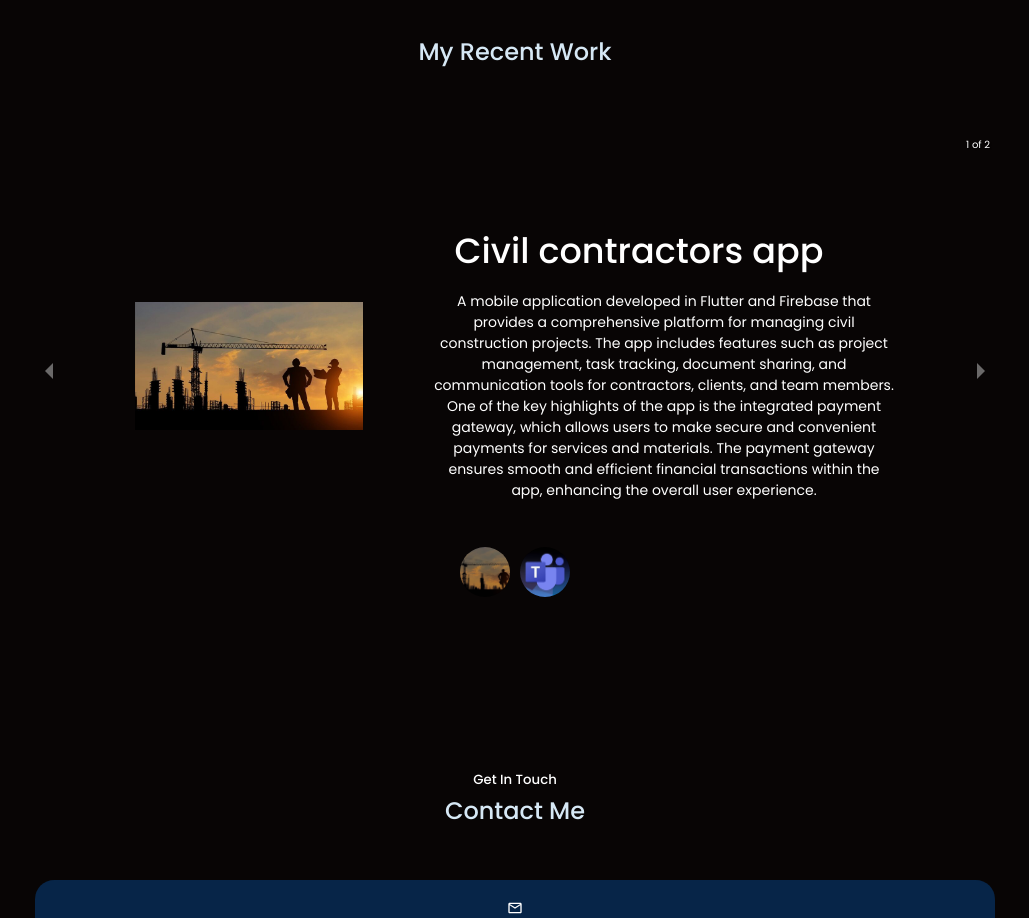
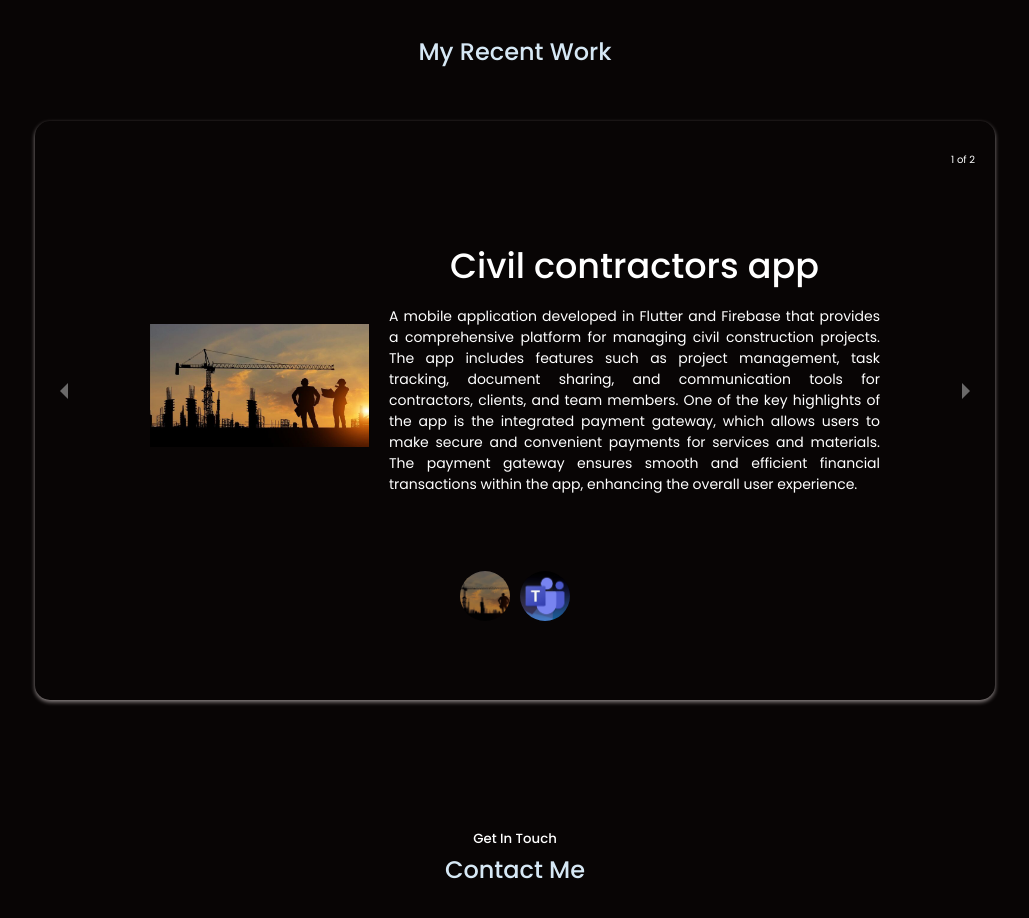
Before and after one commit to Sayali-Chaudhari28/Portfolio, a React (Create React App) app: page / in a window 1280 px wide. Shown: the part 2300-3218 px from the top of the page, without its empty margins (125-1154 px from the left). Built offline with nearby package versions, Linux system fonts and the light colour scheme.

Commit message:
Updated UI

```diff
--- a/src/components/portfolio/Portfolio.js
+++ b/src/components/portfolio/Portfolio.js
@@ -16,7 +16,7 @@ const data = [
     id: 2,
     image: IMG2,
     title: "Microsoft Teams Clone",
-    description: "",
+    description: "A web application created using React and Node.js that replicates the core functionality of Microsoft Teams. The clone allows users to create and join teams, chat in real-time, make audio and video calls. It incorporates features like user authentication and video conferencing using WebRTC. The Microsoft Teams Clone provides a seamless and intuitive collaboration experience, enabling teams to communicate and work together effectively.",
   },
 ];
 
@@ -46,7 +46,7 @@ export const Portfolio = () => {
               </div>
               <div className='portfolio__item-content'>
                 <h3>{title}</h3>
-                <p>{description}</p>
+                <p className='project_description'>{description}</p>
               </div>
             </article>
           ))}
--- a/src/components/portfolio/portfolio.css
+++ b/src/components/portfolio/portfolio.css
@@ -9,7 +9,13 @@
     overflow: hidden;
     transition: opacity 0.3s ease-in-out;
   }
-
+  /* portfolio.css */
+.portfolio__container {
+  border: 1px  #c8c3c3; /* Add border to the section */
+  box-shadow: 0 2px 4px rgb(142, 135, 135); /* Add shadow to the section */
+  padding: 15px; /* Add padding to the section */
+  border-radius: 15px;
+}
   .custom-indicator img {
     width: 100%;
     height: 100%;
@@ -48,6 +54,42 @@
   .portfolio__item-content p {
     font-size: 14px;
     line-height: 1.5;
-    margin-bottom: 20px;
-    padding-left: 50px;
+    margin-bottom: 0;
+    text-align: justify;
+    text-justify: inter-word;
+    padding-bottom: 50px;
   }
+
+/* Media query for mobile devices */
+@media (max-width: 768px) {
+  .container {
+    justify-content: flex-start;
+    margin-top: 0;
+  }
+  .project_description{
+    padding-bottom: 50px;
+  }
+
+  .portfolio__item {
+    width: 100%; /* Set the width to 100% to occupy the entire width */
+    margin: 20px 0;
+    padding: 20px; /* Adjust the padding to your desired value */
+  }
+
+  .portfolio__item-image {
+    display: none; /* Hide the image in mobile view */
+  }
+
+  .portfolio__item-content {
+    flex: 1; /* Expand the content to occupy the full width */
+    padding: 0;
+  }
+
+  .carousel .control-arrow {
+    display: none;
+  }
+
+  .carousel .carousel-status ul {
+    padding: 10px; /* Add padding to the dot indicators in mobile view */
+  }
+}
```
